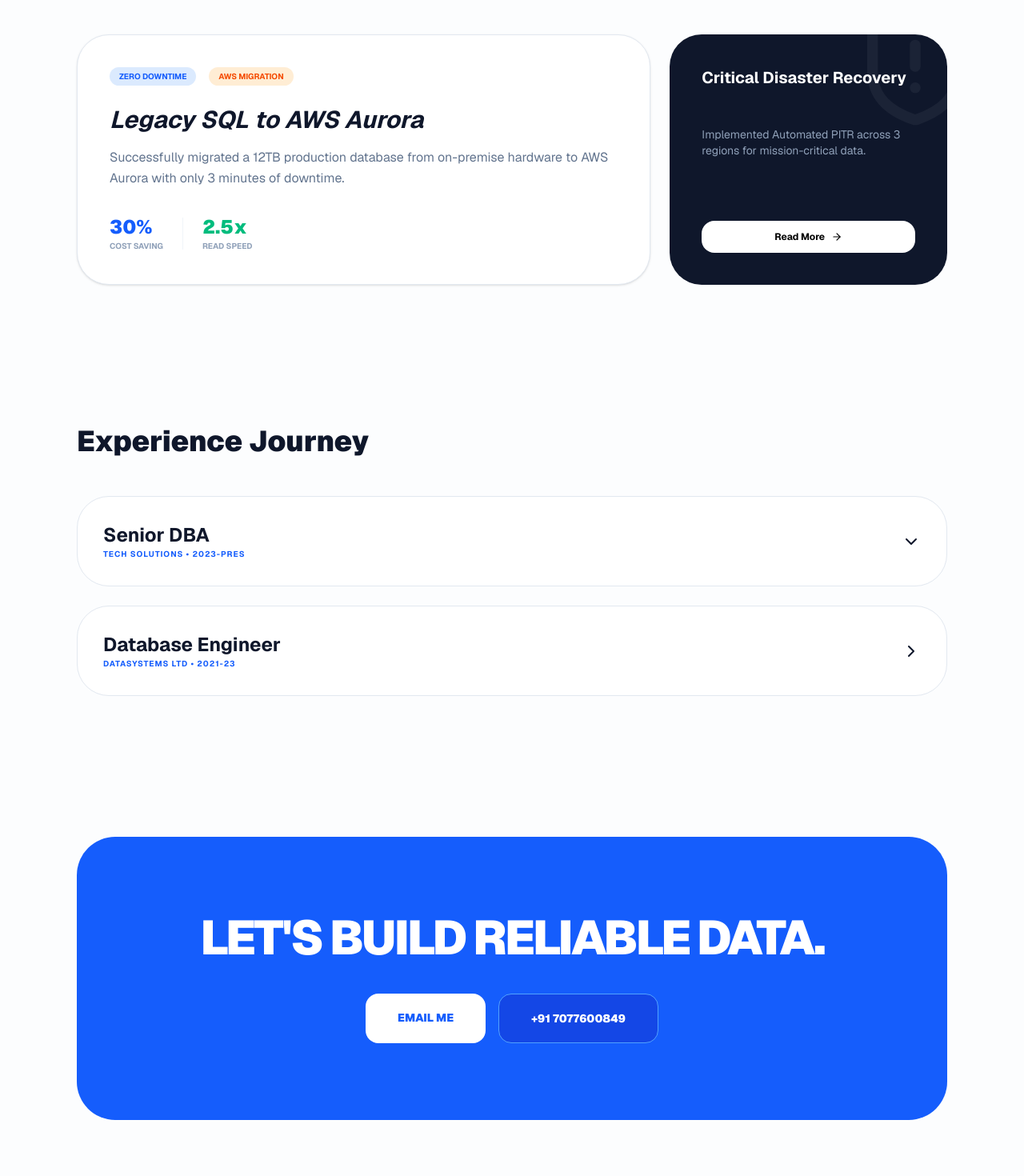
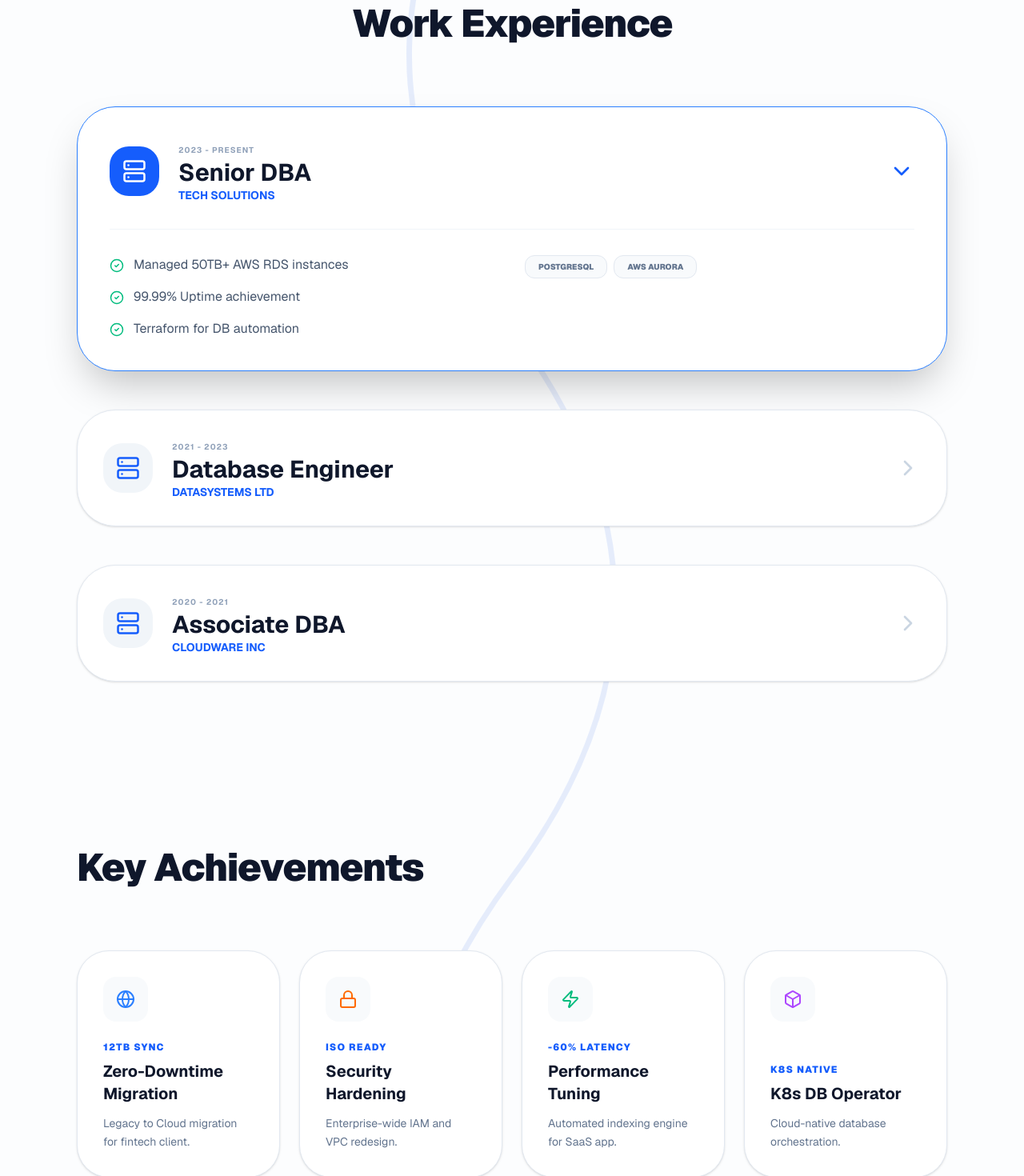
Before and after one commit to dneerajkumar/dneerajkumar.github.io, a Next.js app: page / in a window 1280 px wide. Shown: the part 960-2430 px from the top of the page at 80% size. Built offline with nearby package versions, Linux system fonts and the light colour scheme.

Commit message:
Ultra: Cinematic scrolling, curvy path, and bento achievements

```diff
--- a/app/page.tsx
+++ b/app/page.tsx
@@ -1,117 +1,208 @@
 "use client";
-import React, { useState } from 'react';
-import { motion, AnimatePresence, useScroll, useSpring, useTransform } from 'framer-motion';
+import React, { useState, useRef } from 'react';
+import { motion, AnimatePresence, useScroll, useSpring, useTransform, useInView } from 'framer-motion';
 import confetti from 'canvas-confetti';
 import {
   Github, Linkedin, Mail, Database, Phone, Server,
   ShieldCheck, Zap, TrendingUp, ChevronRight,
   Cloud, Download, Cpu, CheckCircle2,
-  ArrowRight, ShieldAlert, RefreshCcw, Layers, HardDrive
+  ArrowRight, ShieldAlert, Layers, Box, Globe, Lock
 } from 'lucide-react';
 
-// --- HELPER COMPONENTS (Defined outside the main export) ---
+// --- ANIMATED SECTION WRAPPER ---
+const FadeInSection = ({ children, delay = 0 }: { children: React.ReactNode, delay?: number }) => {
+  const ref = useRef(null);
+  const isInView = useInView(ref, { once: false, margin: "-100px" });
 
-const TechMarquee = () => {
-  const techs = ["PostgreSQL", "AWS RDS", "Docker", "Kubernetes", "MongoDB", "Terraform", "Prometheus", "Redis", "MySQL"];
   return (
-    <div className="py-10 border-y border-slate-100 bg-white overflow-hidden flex">
-      <motion.div animate={{ x: [0, -1000] }} transition={{ repeat: Infinity, duration: 20, ease: "linear" }} className="flex whitespace-nowrap gap-20">
-        {[...techs, ...techs].map((t, i) => (
-          <span key={i} className="text-sm font-black text-slate-300 uppercase tracking-[0.3em]">{t}</span>
-        ))}
-      </motion.div>
+    <motion.div
+      ref={ref}
+      initial={{ opacity: 0, y: 50, scale: 0.95 }}
+      animate={isInView ? { opacity: 1, y: 0, scale: 1 } : { opacity: 0, y: 50, scale: 0.95 }}
+      transition={{ duration: 0.8, delay, ease: [0.16, 1, 0.3, 1] }}
+      className="w-full"
+    >
+      {children}
+    </motion.div>
+  );
+};
+
+// --- CURVY PATH COMPONENT ---
+const ScrollPath = () => {
+  const { scrollYProgress } = useScroll();
+  const pathLength = useSpring(scrollYProgress, { stiffness: 30, damping: 20 });
+
+  return (
+    <div className="absolute left-1/2 -translate-x-1/2 top-0 bottom-0 w-full max-w-6xl pointer-events-none z-0 overflow-hidden">
+      <svg width="100%" height="100%" viewBox="0 0 400 2000" fill="none" className="opacity-10">
+        <motion.path
+          d="M200 0 Q 350 200 200 400 T 200 800 T 200 1200 T 200 1600"
+          stroke="#2563eb"
+          strokeWidth="4"
+          style={{ pathLength }}
+        />
+      </svg>
     </div>
   );
 };
 
-const CaseStudy = () => (
-  <section className="py-24">
-    <h2 className="text-xs font-black uppercase tracking-[0.4em] text-orange-500 mb-12 text-center">Featured Migration</h2>
-    <div className="grid md:grid-cols-3 gap-6">
-      <div className="md:col-span-2 bg-white border border-slate-200 rounded-[2.5rem] p-10 shadow-sm hover:shadow-xl transition-shadow">
-        <div className="flex gap-4 mb-6">
-          <span className="px-3 py-1 bg-blue-100 text-blue-600 rounded-full text-[10px] font-bold uppercase">Zero Downtime</span>
-          <span className="px-3 py-1 bg-orange-100 text-orange-600 rounded-full text-[10px] font-bold uppercase">AWS Migration</span>
-        </div>
-        <h3 className="text-3xl font-bold mb-4 italic text-slate-900 leading-tight">Legacy SQL to AWS Aurora</h3>
-        <p className="text-slate-500 mb-8 leading-relaxed">Successfully migrated a 12TB production database from on-premise hardware to AWS Aurora with only 3 minutes of downtime.</p>
-        <div className="flex items-center gap-6">
-          <div className="flex flex-col"><span className="text-2xl font-black text-blue-600">30%</span><span className="text-[10px] font-bold text-slate-400 uppercase">Cost Saving</span></div>
-          <div className="w-[1px] h-10 bg-slate-100" />
-          <div className="flex flex-col"><span className="text-2xl font-black text-emerald-500">2.5x</span><span className="text-[10px] font-bold text-slate-400 uppercase">Read Speed</span></div>
-        </div>
-      </div>
-      <div className="bg-slate-900 text-white rounded-[2.5rem] p-10 flex flex-col justify-between relative overflow-hidden">
-        <ShieldAlert className="absolute -top-10 -right-10 w-40 h-40 text-white/5" />
-        <h4 className="text-xl font-bold relative z-10">Critical Disaster Recovery</h4>
-        <p className="text-sm text-slate-400 relative z-10">Implemented Automated PITR across 3 regions for mission-critical data.</p>
-        <button className="mt-8 bg-white text-black py-3 rounded-2xl font-bold text-xs flex items-center justify-center gap-2 hover:bg-orange-500 hover:text-white transition-colors">Read More <ArrowRight size={14} /></button>
-      </div>
-    </div>
-  </section>
-);
-
-// --- MAIN PAGE EXPORT ---
 export default function NeerajPortfolio() {
   const [expandedIdx, setExpandedIdx] = useState<number | null>(0);
   const { scrollYProgress } = useScroll();
   const scaleX = useSpring(scrollYProgress, { stiffness: 100, damping: 30 });
 
   const handleDownload = () => {
-    confetti({ particleCount: 150, spread: 70, origin: { y: 0.6 } });
-    console.log("Download Started");
+    confetti({ particleCount: 150, spread: 70, origin: { y: 0.6 }, colors: ['#2563eb', '#f97316', '#10b981'] });
   };
 
+  const experiences = [
+    {
+      role: "Senior DBA", company: "Tech Solutions", date: "2023 - Present",
+      details: ["Managed 50TB+ AWS RDS instances", "99.99% Uptime achievement", "Terraform for DB automation"],
+      tags: ["PostgreSQL", "AWS Aurora"]
+    },
+    {
+      role: "Database Engineer", company: "DataSystems Ltd", date: "2021 - 2023",
+      details: ["Query optimization reducing load by 40%", "MongoDB Sharding", "DR Strategy Implementation"],
+      tags: ["MySQL", "MongoDB"]
+    },
+    {
+      role: "Associate DBA", company: "CloudWare Inc", date: "2020 - 2021",
+      details: ["Schema migrations", "Security hardening", "Backup automation"],
+      tags: ["MySQL", "Linux"]
+    }
+  ];
+
+  const projects = [
+    { title: "Zero-Downtime Migration", desc: "Legacy to Cloud migration for fintech client.", icon: <Globe className="text-blue-500" />, stat: "12TB Sync" },
+    { title: "Security Hardening", desc: "Enterprise-wide IAM and VPC redesign.", icon: <Lock className="text-orange-500" />, stat: "ISO Ready" },
+    { title: "Performance Tuning", desc: "Automated indexing engine for SaaS app.", icon: <Zap className="text-emerald-500" />, stat: "-60% Latency" },
+    { title: "K8s DB Operator", desc: "Cloud-native database orchestration.", icon: <Box className="text-purple-500" />, stat: "K8s Native" }
+  ];
+
   return (
-    <div className="min-h-screen bg-[#fcfdfe] text-slate-900 font-sans selection:bg-blue-100 selection:text-blue-900 overflow-x-hidden">
+    <div className="min-h-screen bg-[#fcfdfe] text-slate-900 font-sans selection:bg-blue-100 selection:text-blue-900 overflow-x-hidden relative">
+      <ScrollPath />
       <motion.div className="fixed top-0 left-0 right-0 h-1.5 bg-blue-600 z-[100] origin-left" style={{ scaleX }} />
 
+      {/* NAVBAR */}
       <nav className="sticky top-0 z-50 bg-white/70 backdrop-blur-xl border-b border-slate-100 px-8 py-5 flex justify-between items-center">
         <span className="font-black text-2xl tracking-tighter text-blue-600 uppercase">DNK<span className="text-orange-500">.</span></span>
-        <button onClick={handleDownload} className="bg-blue-600 text-white px-6 py-2.5 rounded-full text-xs font-bold hover:shadow-lg transition-all">Download CV</button>
+        <button onClick={handleDownload} className="flex items-center gap-2 bg-blue-600 text-white px-6 py-2.5 rounded-full text-xs font-bold hover:shadow-lg transition-all">
+          <Download size={14} /> Resume
+        </button>
       </nav>
 
       <main className="max-w-6xl mx-auto px-8 relative z-10">
-        <section className="py-24 md:py-40">
-          <motion.h1 initial={{ opacity: 0, y: 20 }} animate={{ opacity: 1, y: 0 }} className="text-7xl md:text-9xl font-black tracking-tighter text-slate-900 leading-[0.8] mb-10">
-            D NEERAJ <br /><span className="text-blue-600">KUMAR</span>
-          </motion.h1>
-          <p className="text-2xl text-slate-500 max-w-xl leading-snug font-medium italic">"Scaling infrastructure through precise database engineering and automated AWS DevOps workflows."</p>
+        {/* HERO */}
+        <section className="py-24 md:py-48 text-center flex flex-col items-center">
+          <motion.div initial={{ opacity: 0, scale: 0.8 }} animate={{ opacity: 1, scale: 1 }} transition={{ duration: 1 }}>
+            <h1 className="text-7xl md:text-[10rem] font-black tracking-tighter text-slate-900 leading-none mb-10">
+              D NEERAJ <br /><span className="text-blue-600">KUMAR</span>
+            </h1>
+            <p className="text-2xl text-slate-500 max-w-2xl mx-auto font-medium italic">
+              Empowering data systems with 3.5+ years of DBA & DevOps excellence.
+            </p>
+          </motion.div>
         </section>
 
-        <TechMarquee />
-        <CaseStudy />
+        {/* EXPERIENCE WITH CURVY PATH LOGIC */}
+        <section className="py-20">
+          <FadeInSection>
+            <h2 className="text-5xl font-black mb-20 tracking-tight text-center">Work Experience</h2>
+          </FadeInSection>
 
-        {/* --- EXPERIENCE SECTION --- */}
-        <section className="py-20">
-          <h2 className="text-4xl font-black mb-12">Experience Journey</h2>
-          <div className="space-y-6">
-            {[
-              { role: "Senior DBA", company: "Tech Solutions", date: "2023-Pres" },
-              { role: "Database Engineer", company: "DataSystems Ltd", date: "2021-23" }
-            ].map((exp, idx) => (
-              <div key={idx} className="bg-white border border-slate-200 rounded-[2.5rem] p-8 flex justify-between items-center cursor-pointer hover:border-blue-500 transition-colors" onClick={() => setExpandedIdx(expandedIdx === idx ? null : idx)}>
-                <div>
-                  <h4 className="text-2xl font-bold">{exp.role}</h4>
-                  <p className="text-blue-600 font-bold uppercase text-[10px] tracking-widest">{exp.company} • {exp.date}</p>
+          <div className="space-y-12">
+            {experiences.map((exp, idx) => (
+              <FadeInSection key={idx} delay={idx * 0.1}>
+                <div
+                  className={`bg-white border rounded-[3rem] transition-all duration-500 ${expandedIdx === idx ? 'border-blue-500 shadow-2xl p-10' : 'border-slate-200 p-8 shadow-sm hover:border-blue-300'}`}
+                  onClick={() => setExpandedIdx(expandedIdx === idx ? null : idx)}
+                >
+                  <div className="flex flex-col md:flex-row justify-between items-center gap-6 cursor-pointer">
+                    <div className="flex gap-6 items-center">
+                      <div className={`p-4 rounded-3xl ${expandedIdx === idx ? 'bg-blue-600 text-white' : 'bg-slate-100 text-blue-600'}`}>
+                        <Server size={30} />
+                      </div>
+                      <div>
+                        <span className="text-[10px] font-bold text-slate-400 uppercase tracking-widest">{exp.date}</span>
+                        <h4 className="text-3xl font-bold">{exp.role}</h4>
+                        <p className="text-blue-600 font-bold text-sm uppercase">{exp.company}</p>
+                      </div>
+                    </div>
+                    <ChevronRight className={`transition-transform duration-500 ${expandedIdx === idx ? 'rotate-90 text-blue-600' : 'text-slate-300'}`} size={32} />
+                  </div>
+
+                  <AnimatePresence>
+                    {expandedIdx === idx && (
+                      <motion.div initial={{ height: 0, opacity: 0 }} animate={{ height: 'auto', opacity: 1 }} exit={{ height: 0, opacity: 0 }} className="pt-8 mt-8 border-t border-slate-100">
+                        <div className="grid md:grid-cols-2 gap-8">
+                          <ul className="space-y-4">
+                            {exp.details.map((d, i) => (
+                              <li key={i} className="flex gap-3 text-slate-600 items-start">
+                                <CheckCircle2 size={18} className="text-emerald-500 shrink-0 mt-1" />
+                                {d}
+                              </li>
+                            ))}
+                          </ul>
+                          <div className="flex flex-wrap gap-2 content-start">
+                            {exp.tags.map(t => <span key={t} className="px-4 py-1.5 bg-slate-50 text-slate-500 text-[10px] font-black rounded-xl border border-slate-200 uppercase">{t}</span>)}
+                          </div>
+                        </div>
+                      </motion.div>
+                    )}
+                  </AnimatePresence>
                 </div>
-                <ChevronRight className={`transition-transform ${expandedIdx === idx ? 'rotate-90' : ''}`} />
-              </div>
+              </FadeInSection>
             ))}
           </div>
         </section>
 
-        {/* --- CONTACT --- */}
-        <section id="contact" className="py-24">
-          <div className="bg-blue-600 rounded-[3rem] p-12 md:p-24 text-center text-white relative overflow-hidden">
-            <h2 className="text-4xl md:text-6xl font-black mb-10 tracking-tighter uppercase">Let's build reliable data.</h2>
-            <div className="flex flex-col md:flex-row justify-center gap-4 relative z-10">
-              <a href="mailto:d.neerajkumar480@gmail.com" className="bg-white text-blue-600 px-10 py-5 rounded-2xl font-black uppercase text-sm">Email Me</a>
-              <a href="tel:+917077600849" className="bg-blue-700 text-white border border-blue-400 px-10 py-5 rounded-2xl font-black uppercase text-sm">+91 7077600849</a>
+        {/* PROJECTS / ACHIEVEMENTS BENTO GRID */}
+        <section className="py-32">
+          <FadeInSection>
+            <h2 className="text-5xl font-black mb-20 tracking-tight">Key Achievements</h2>
+            <div className="grid grid-cols-1 md:grid-cols-4 gap-6">
+              {projects.map((proj, i) => (
+                <motion.div
+                  key={i}
+                  whileHover={{ y: -10 }}
+                  className="bg-white border border-slate-200 p-8 rounded-[2.5rem] shadow-sm flex flex-col justify-between group hover:border-blue-500 transition-all"
+                >
+                  <div className="p-4 bg-slate-50 rounded-2xl w-fit mb-6 group-hover:bg-blue-50 transition-colors">{proj.icon}</div>
+                  <div>
+                    <h5 className="font-black text-blue-600 text-xs uppercase mb-2 tracking-widest">{proj.stat}</h5>
+                    <h4 className="text-xl font-bold mb-3">{proj.title}</h4>
+                    <p className="text-slate-500 text-sm leading-relaxed">{proj.desc}</p>
+                  </div>
+                </motion.div>
+              ))}
             </div>
-          </div>
+          </FadeInSection>
         </section>
+
+        {/* FINAL CONTACT */}
+        <FadeInSection>
+          <section id="contact" className="py-24 mb-20">
+            <div className="bg-slate-900 rounded-[4rem] p-12 md:p-24 text-center text-white relative overflow-hidden">
+              <h2 className="text-5xl md:text-8xl font-black mb-10 tracking-tighter uppercase leading-none">Let's talk <br />Data.</h2>
+              <div className="flex flex-col md:flex-row justify-center gap-6 relative z-10">
+                <a href="mailto:d.neerajkumar480@gmail.com" className="bg-blue-600 text-white px-12 py-5 rounded-3xl font-black uppercase text-sm hover:scale-105 transition-transform">Email Neeraj</a>
+                <a href="tel:+917077600849" className="bg-white text-black px-12 py-5 rounded-3xl font-black uppercase text-sm hover:bg-orange-500 hover:text-white transition-all">+91 7077600849</a>
+              </div>
+              <Database className="absolute -bottom-10 -right-10 w-96 h-96 text-white/[0.03] rotate-12" />
+            </div>
+          </section>
+        </FadeInSection>
       </main>
+
+      <footer className="max-w-6xl mx-auto px-8 py-12 border-t border-slate-100 flex justify-between items-center text-[10px] font-black uppercase tracking-[0.3em] text-slate-400">
+        <p>D Neeraj Kumar © {new Date().getFullYear()}</p>
+        <div className="flex gap-8">
+          <a href="#" className="hover:text-blue-600">LinkedIn</a>
+          <a href="#" className="hover:text-blue-600">GitHub</a>
+        </div>
+      </footer>
     </div>
   );
 }
```
